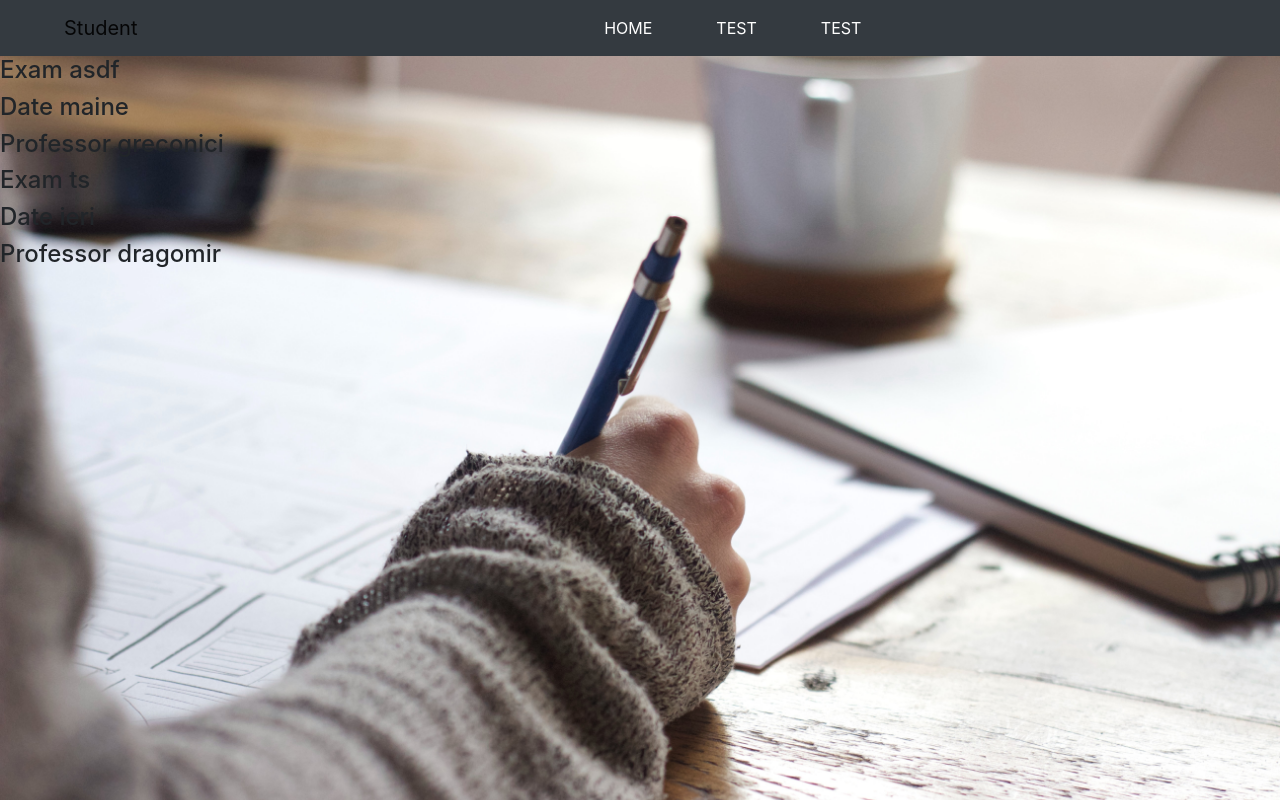
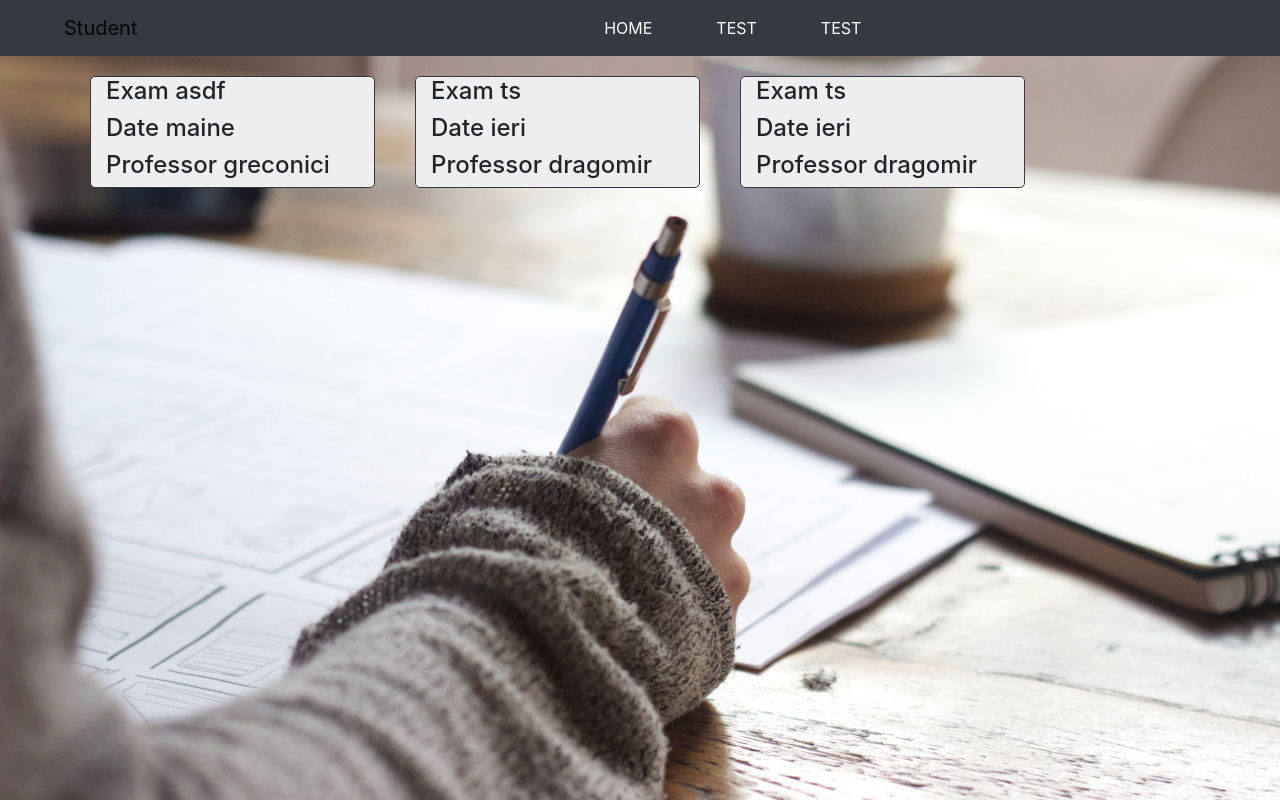
Before and after one commit to crisnicandrei/Proiect-IBM, a React (Create React App) app in the folder exams/: page /stud in a window 1280 px wide. Built offline with nearby package versions, Linux system fonts and the light colour scheme.

Commit message:
Added exam cards

```diff
--- a/exams/src/components/FormLogin.js
+++ b/exams/src/components/FormLogin.js
@@ -1,6 +1,6 @@
 import React, { useState } from 'react'
 import userLogo from '../img/user-logo.svg';
-import '../css/style.css';
+import '../css/FormLogin.css';
 import { FaUserAlt, FaLock } from 'react-icons/fa';
 
 import { withRouter } from 'react-router-dom';
@@ -53,7 +53,7 @@ function FormLogin(props) {
     }
 
     return (
-        <div className='container'>
+        <div className='containerForm'>
             <div className='login-content'>
                 <form
                     className={`formFocus ${mouseEnter ? 'enter' : ''} `}
--- a/exams/src/components/StudentCard.js
+++ b/exams/src/components/StudentCard.js
@@ -1,14 +1,16 @@
 import React, { Component } from 'react'
-
+import {Col} from 'react-bootstrap/'
+import '../css/StudentCard.css'
 export default class StudentCard extends Component {
     render() {
         return (
-            <div>
+            <Col className='StudentCard block-example border border-dark'  >
 
                 <h4>Exam {this.props.exam} </h4>
                 <h4>Date {this.props.data}</h4>
                 <h4>Professor {this.props.profesor}</h4>
-            </div>
+
+            </Col>
         )
     }
 }
--- a/exams/src/components/pageStudent.js
+++ b/exams/src/components/pageStudent.js
@@ -3,6 +3,7 @@ import React, { Component } from 'react';
 //Components layout
 import NavbarStudent from './layouts/NavbarStudent';
 import StudentCard from './StudentCard';
+import {Row,Container,Col} from 'react-bootstrap/'
 
 
 export default class pageStudent extends Component {
@@ -21,6 +22,12 @@ export default class pageStudent extends Component {
                     materie: 'ts',
                     data: 'ieri',
                     profesor: 'dragomir'
+                },
+                {
+                    id: 3,
+                    materie: 'ts',
+                    data: 'ieri',
+                    profesor: 'dragomir'
                 }
             ]
         }
@@ -35,8 +42,13 @@ export default class pageStudent extends Component {
 
         return (
             <div>
-                <NavbarStudent />
-                {examCard}
+            <NavbarStudent />
+            <Container>
+                <Row md={4}
+                xs={1}>
+                 {examCard}
+                </Row>
+            </Container>
             </div>
         )
     }
--- a/exams/src/css/style.css
+++ b/exams/src/css/FormLogin.css
@@ -14,7 +14,7 @@ body{
 
 }
 /* Begin Form Login Style */
-.container{
+.containerForm{
     width: 100vw;
     height: 100vh;
     display: flex;
--- /dev/null
+++ b/exams/src/css/StudentCard.css
@@ -0,0 +1,7 @@
+.StudentCard
+{
+   background-color : #eee;
+    margin:20px;
+    border-radius:5px;
+
+}
```
